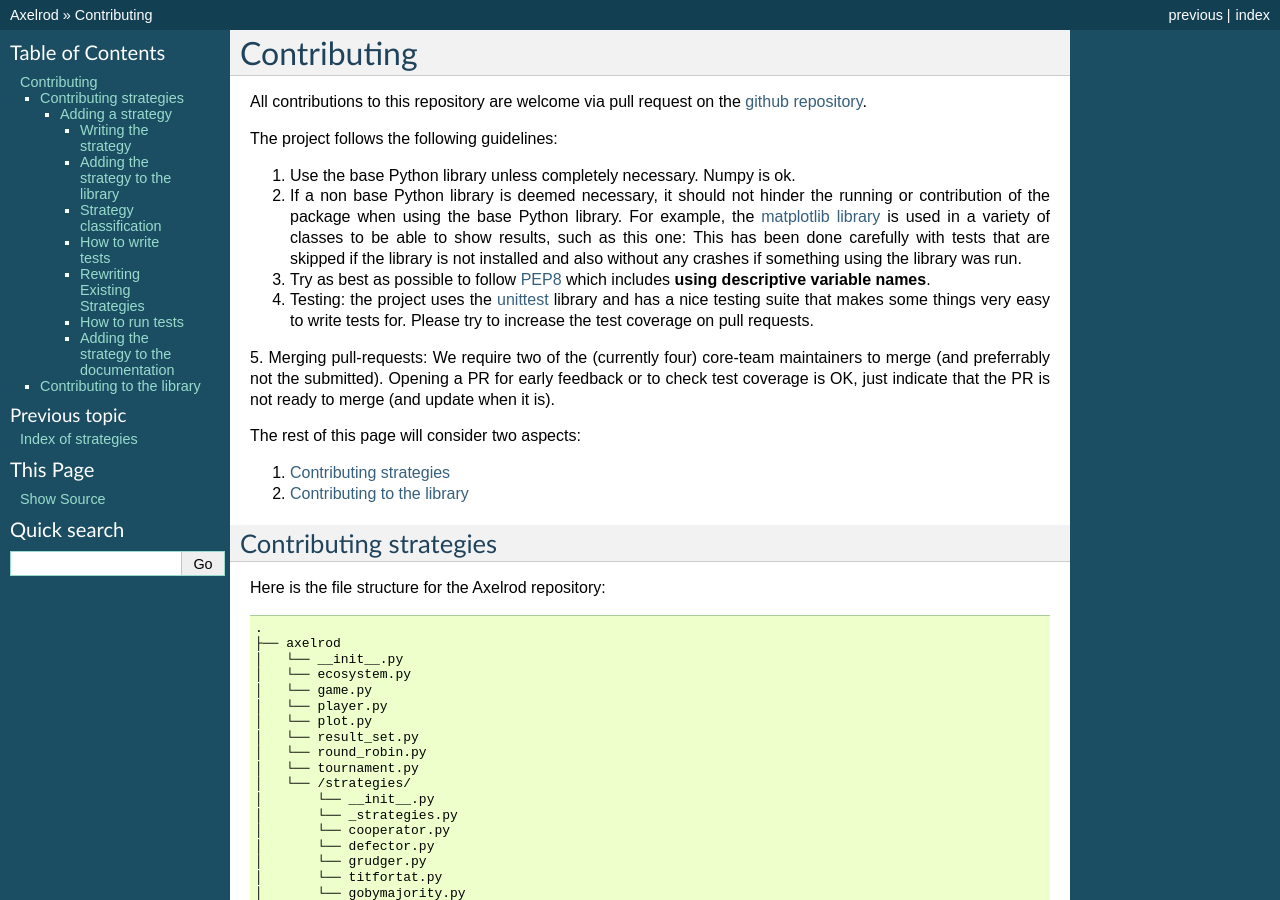
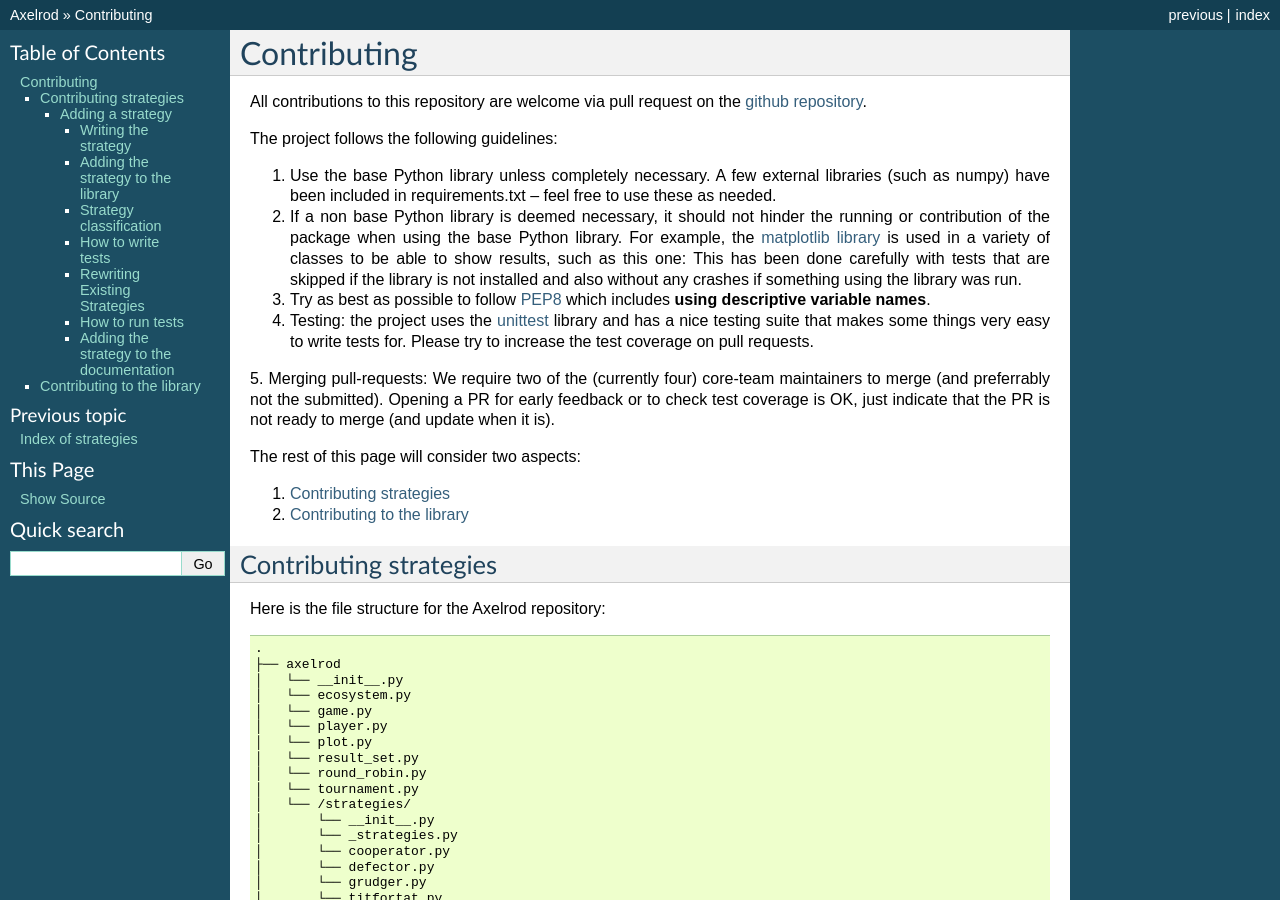
Before and after one commit to Axelrod-Python/Axelrod, a Sphinx documentation site: the page built from docs/contributing.rst, in a window 1280 px wide and 900 px high. Built offline with Sphinx 7.4.7, drawn with Linux system fonts in a browser that asks for light colours.

Commit message:
Clarify 1. in contributing.rst

```diff
--- a/docs/contributing.rst
+++ b/docs/contributing.rst
@@ -5,7 +5,7 @@ All contributions to this repository are welcome via pull request on the `github
 
 The project follows the following guidelines:
 
-1. Use the base Python library unless completely necessary. Numpy is ok.
+1. Use the base Python library unless completely necessary. A few external libraries (such as numpy) have been included in requirements.txt -- feel free to use these as needed.
 2. If a non base Python library is deemed necessary, it should not hinder the running or contribution of the package when using the base Python library.
    For example, the `matplotlib library <http://matplotlib.org/>`_ is used in a variety of classes to be able to show results, such as this one:
    This has been done carefully with tests that are skipped if the library is not installed and also without any crashes if something using the library was run.
```
